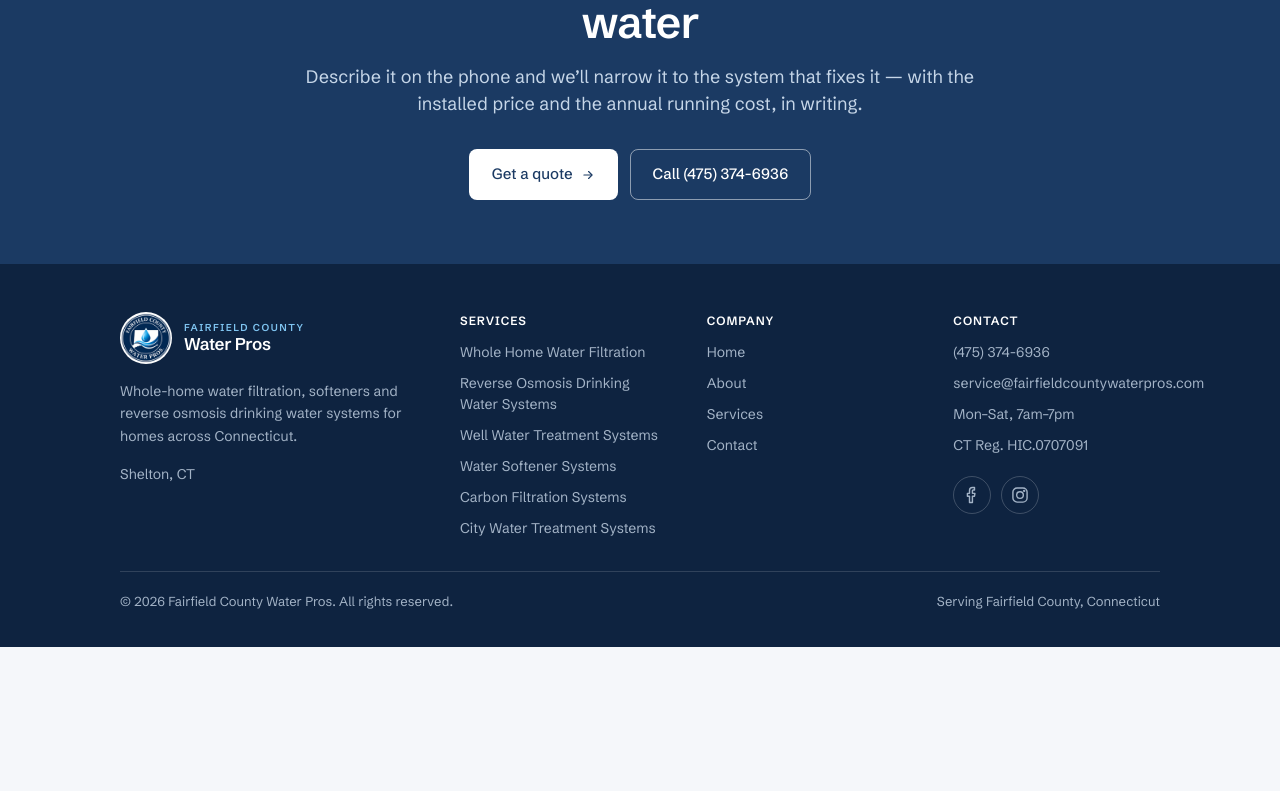
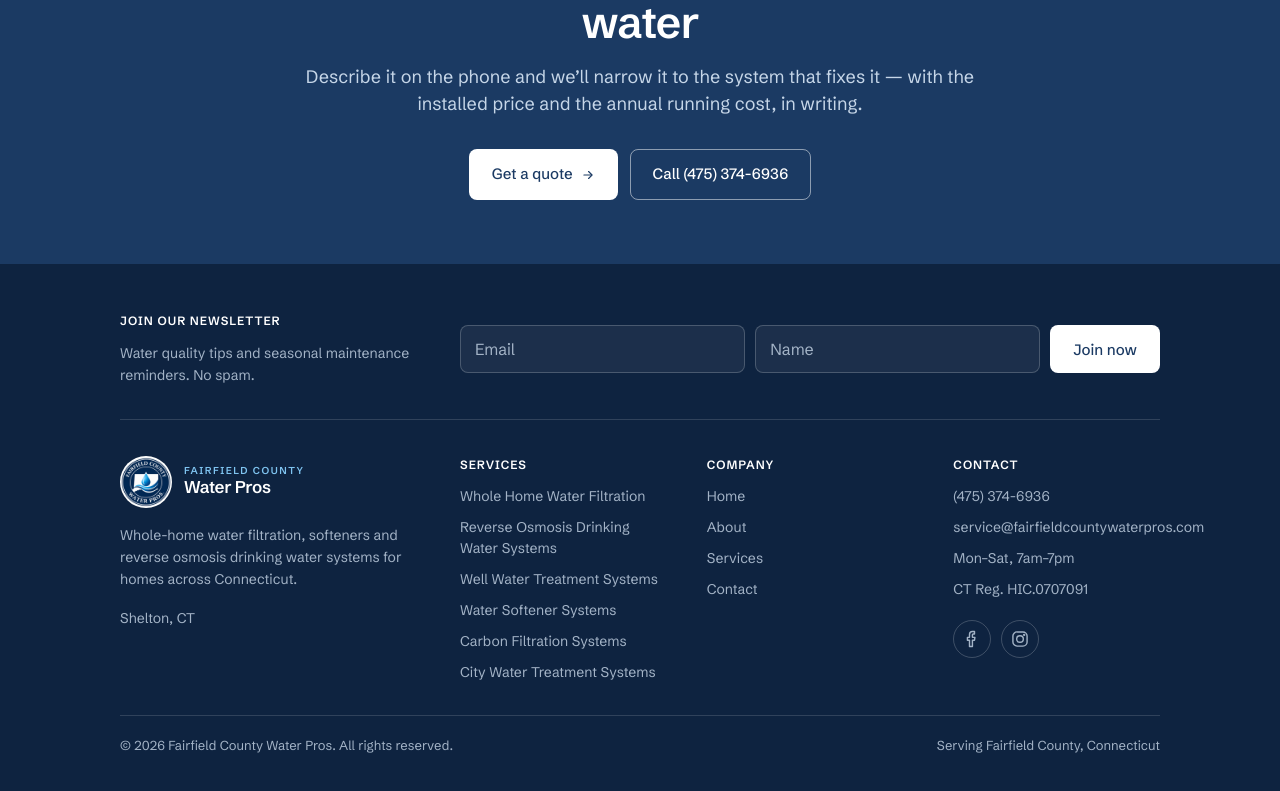
Before and after one commit to Garvitdudeja/FairFieldWaterPros, a Next.js app: page /about in a window 1280 px wide. Shown: the part 2166-2957 px from the top of the page. Before the commit the page ends 2813 px from the top, so only its background shows below. Built offline with nearby package versions, Linux system fonts and the light colour scheme; no server answers.

Commit message:
newsleteer

```diff
--- a/app/globals.css
+++ b/app/globals.css
@@ -1111,6 +1111,89 @@
   color: var(--white);
 }
 
+.newsletter {
+  padding-bottom: 32px;
+  margin-bottom: 36px;
+  border-bottom: 1px solid rgba(255, 255, 255, 0.14);
+}
+
+.newsletter__inner {
+  display: grid;
+  gap: 16px;
+}
+
+.newsletter__copy p {
+  margin: 0;
+}
+
+.newsletter__form {
+  display: flex;
+  flex-wrap: wrap;
+  gap: 10px;
+}
+
+.newsletter__form input[type="email"],
+.newsletter__form input[type="text"] {
+  flex: 1 1 180px;
+  min-width: 0;
+  height: 48px;
+  padding: 0 14px;
+  border: 1px solid rgba(255, 255, 255, 0.2);
+  border-radius: var(--radius);
+  background: rgba(255, 255, 255, 0.06);
+  color: var(--white);
+  font-size: 16px;
+  font-family: inherit;
+  outline: none;
+}
+
+.newsletter__form input::placeholder {
+  color: #a3b3c6;
+}
+
+.newsletter__form input[type="email"]:focus,
+.newsletter__form input[type="text"]:focus {
+  border-color: var(--blue-pale);
+}
+
+.newsletter__form .btn {
+  height: 48px;
+  cursor: pointer;
+}
+
+.newsletter__error {
+  flex-basis: 100%;
+  font-size: 13px;
+  color: #ffb4ab;
+}
+
+.newsletter__success {
+  font-size: 15px;
+  color: var(--white);
+}
+
+.newsletter__popup {
+  position: fixed;
+  z-index: 9999;
+  top: 15%;
+  left: 50%;
+  transform: translateX(-50%);
+  width: min(600px, calc(100% - 32px));
+  padding: 24px;
+  border-radius: var(--radius);
+  background: var(--white);
+  color: var(--navy);
+  box-shadow: 0 10px 40px rgba(0, 0, 0, 0.35);
+}
+
+@media (min-width: 760px) {
+  .newsletter__inner {
+    grid-template-columns: 300px minmax(0, 1fr);
+    gap: 40px;
+    align-items: center;
+  }
+}
+
 .footer__social {
   display: flex;
   gap: 10px;
--- a/components/Footer.tsx
+++ b/components/Footer.tsx
@@ -4,6 +4,7 @@
 import logo from "@/public/logo-badge.png";
 import { nav, services, site } from "@/lib/site";
 import { Arrow, Facebook, Instagram } from "./Icons";
+import Newsletter from "./Newsletter";
 
 export function FinalCta() {
   return (
@@ -35,6 +36,8 @@
   return (
     <footer className="footer">
       <div className="footer__inner">
+        <Newsletter />
+
         <div className="footer__cols">
           <div>
             <div className="brand">
--- /dev/null
+++ b/components/Newsletter.tsx
@@ -0,0 +1,126 @@
+"use client";
+
+import Script from "next/script";
+
+// Zoho Campaigns web opt-in form, restyled to match the site. Zoho's
+// optin.min.js finds the form by these exact ids and hidden fields and
+// handles validation and submission itself, so keep them as-is — only the
+// classes and visible copy are ours. Regenerate the embed in Zoho and copy
+// the new values over if the list or form changes.
+const FORM_ID =
+  "sf3z76555f63656fab0a9a630e09f18c8d5678083c8a08c62ef819c6d951c45f5d7b";
+
+declare global {
+  interface Window {
+    setupSF?: (...args: unknown[]) => void;
+    [key: `runOnFormSubmit_${string}`]: unknown;
+  }
+}
+
+export default function Newsletter() {
+  return (
+    <div className="newsletter" {...{ name: "signupFormContainer" }}>
+      <Script
+        src="https://ma.zoho.com/js/optin.min.js"
+        // onReady, not onLoad: it also re-runs after client-side navigation,
+        // when the script is already loaded but the form is freshly mounted.
+        onReady={() => {
+          window[`runOnFormSubmit_${FORM_ID}`] = () => {};
+          window.setupSF?.(FORM_ID, "ZCFORMVIEW", false, "light", false, "undefined");
+        }}
+      />
+
+      <input type="hidden" id="signupTmplName" value="quick_form_11" />
+      <input type="hidden" id="recapThemeOptin" value="0" />
+      <input type="hidden" id="orgNameFull" value="fairfieldcountywaterpros" />
+      <input type="hidden" id="signupFormType" value="QuickForm_Horizontal" />
+
+      <div id={FORM_ID} data-type="signupform">
+        <div id="customForm" className="newsletter__inner">
+          <div className="newsletter__copy">
+            <span className="footer__colTitle" id="SIGNUP_HEADING">
+              Join our newsletter
+            </span>
+            <p>Water quality tips and seasonal maintenance reminders. No spam.</p>
+          </div>
+
+          <div>
+            <div id="Zc_SignupSuccess" className="newsletter__success" style={{ display: "none" }}>
+              <span id="signupSuccessMsg">Thank you for signing up.</span>
+            </div>
+
+            <form
+              method="POST"
+              id="zcampaignOptinForm"
+              className="newsletter__form"
+              action="https://ywps-zngp.maillist-manage.com/weboptin.zc"
+              target="_zcSignup"
+            >
+              <div id="errorMsgDiv" className="newsletter__error" style={{ display: "none" }}>
+                Please correct the marked field(s) below.
+              </div>
+
+              <input
+                type="email"
+                name="CONTACT_EMAIL"
+                id="EMBED_FORM_EMAIL_LABEL"
+                placeholder="Email"
+                aria-label="Email"
+                autoComplete="email"
+                {...{ changeitem: "SIGNUP_FORM_FIELD" }}
+              />
+              <input
+                type="text"
+                name="LASTNAME"
+                id="EMBED_FORM_NAME_LABEL"
+                placeholder="Name"
+                aria-label="Name"
+                autoComplete="name"
+                {...{ changeitem: "SIGNUP_FORM_FIELD" }}
+              />
+              <input
+                type="button"
+                className="btn btn--onDark"
+                name="SIGNUP_SUBMIT_BUTTON"
+                id="zcWebOptin"
+                value="Join now"
+              />
+
+              <input type="hidden" id="fieldBorder" value="" />
+              <input type="hidden" id="submitType" name="submitType" value="optinCustomView" />
+              <input type="hidden" id="emailReportId" name="emailReportId" value="" />
+              <input type="hidden" id="formType" name="formType" value="QuickForm" />
+              <input type="hidden" name="zx" id="cmpZuid" value="138024296" />
+              <input type="hidden" name="zcvers" value="3.0" />
+              <input type="hidden" name="oldListIds" id="allCheckedListIds" value="" />
+              <input type="hidden" id="mode" name="mode" value="OptinCreateView" />
+              <input type="hidden" id="zcld" name="zcld" value="117c7ff66bf5d3205" />
+              <input type="hidden" id="zctd" name="zctd" value="117c7ff66bf5cef71" />
+              <input type="hidden" id="document_domain" value="" />
+              <input type="hidden" id="zc_Url" value="ywps-zngp.maillist-manage.com" />
+              <input type="hidden" id="new_optin_response_in" value="0" />
+              <input type="hidden" id="duplicate_optin_response_in" value="0" />
+              <input type="hidden" name="zc_trackCode" id="zc_trackCode" value="ZCFORMVIEW" />
+              <input
+                type="hidden"
+                id="zc_formIx"
+                name="zc_formIx"
+                value="3z76555f63656fab0a9a630e09f18c8d5678083c8a08c62ef819c6d951c45f5d7b"
+              />
+              <input type="hidden" id="viewFrom" value="URL_ACTION" />
+              <span hidden id="dt_CONTACT_EMAIL">1,true,6,Contact Email,2</span>
+              <span hidden id="dt_FIRSTNAME">1,false,1,First Name,2</span>
+              <span hidden id="dt_LASTNAME">1,false,1,Last Name,2</span>
+            </form>
+          </div>
+        </div>
+      </div>
+
+      {/* Zoho's script toggles these if the form is set to confirm in a popup. */}
+      <div id="zcOptinOverLay" style={{ display: "none" }} />
+      <div id="zcOptinSuccessPopup" className="newsletter__popup" style={{ display: "none" }}>
+        <div id="zcOptinSuccessPanel" />
+      </div>
+    </div>
+  );
+}
```
